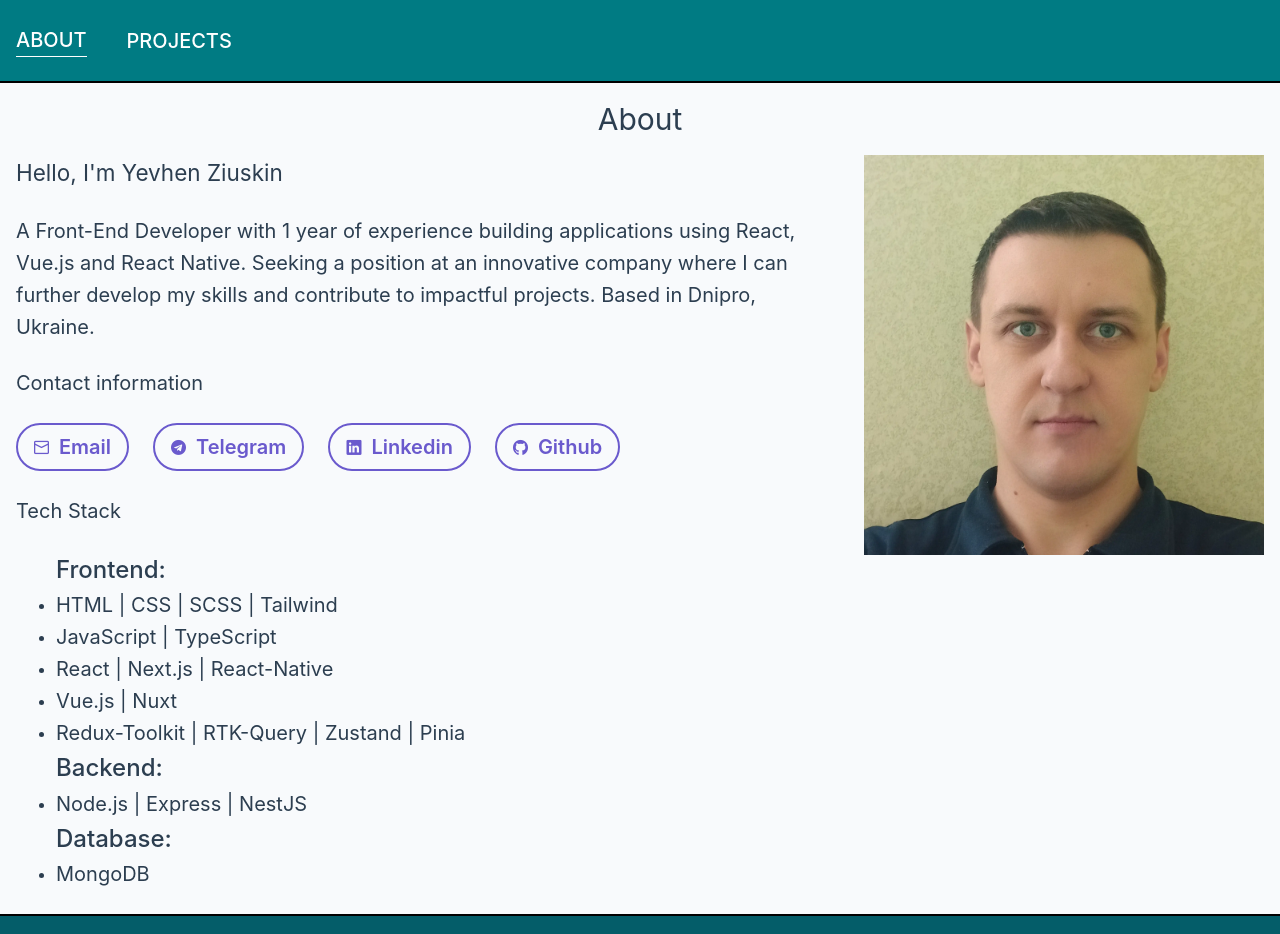
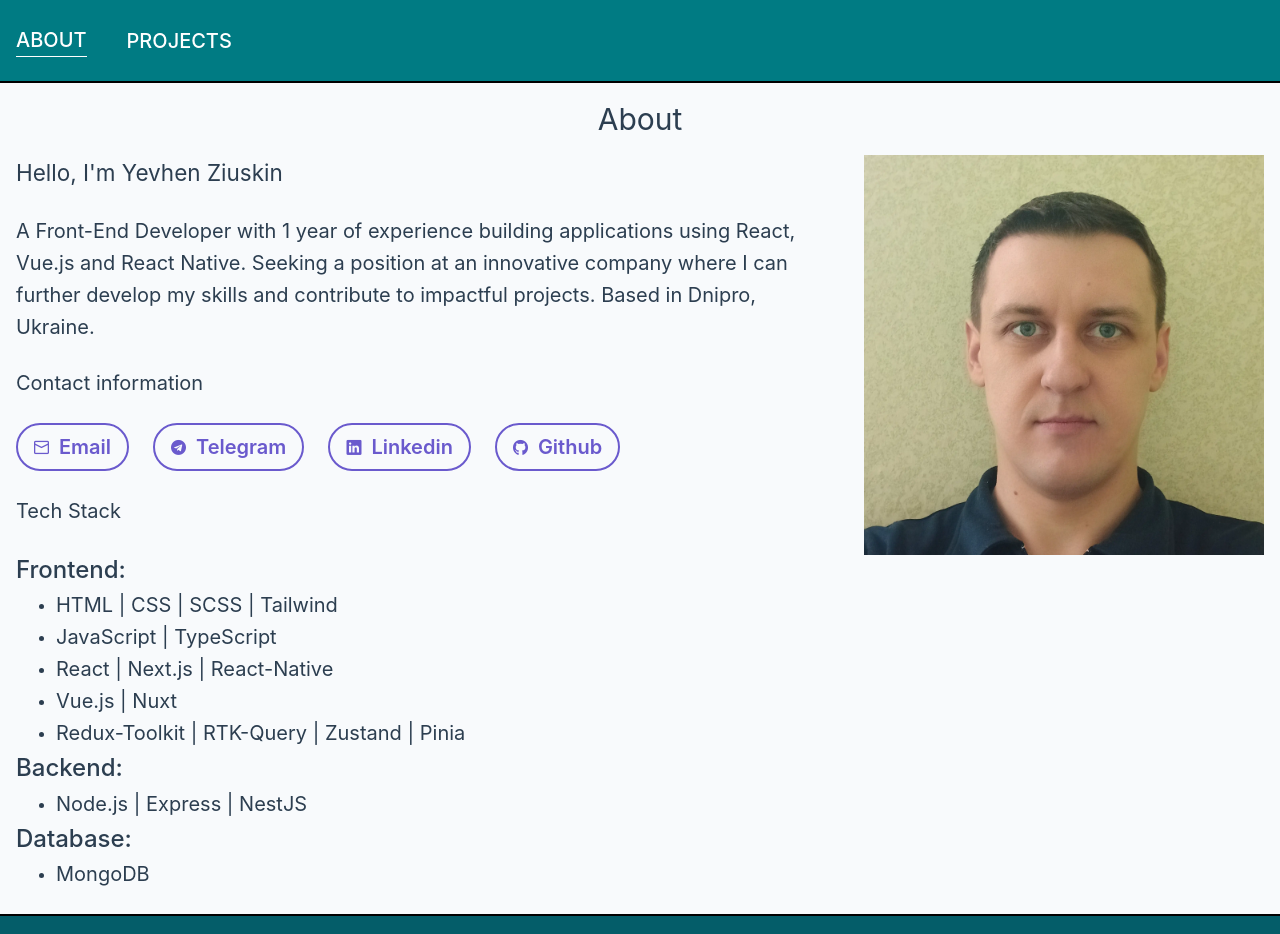
Before and after one commit to Yevhenns/portfolio, a Vue app: page / in a window 1280 px wide. Shown: the top 934 px of the page. Built offline with nearby package versions, Linux system fonts and the light colour scheme.

Commit message:
refactoring

```diff
--- a/src/views/HomeView.vue
+++ b/src/views/HomeView.vue
@@ -39,18 +39,24 @@ import AppContainer from '@/components/AppContainer.vue'
             </a>
           </div>
           <p>Tech Stack</p>
+          <div>
+            <h3 class="tech-title">Frontend:</h3>
             <ul>
-            <h3 class="tech-title">Frontend:</h3>
               <li><p>HTML | CSS | SCSS | Tailwind</p></li>
               <li><p>JavaScript | TypeScript</p></li>
               <li><p>React | Next.js | React-Native</p></li>
               <li><p>Vue.js | Nuxt</p></li>
               <li><p>Redux-Toolkit | RTK-Query | Zustand | Pinia</p></li>
+            </ul>
             <h3 class="tech-title">Backend:</h3>
+            <ul>
               <li><p>Node.js | Express | NestJS</p></li>
+            </ul>
             <h3 class="tech-title">Database:</h3>
+            <ul>
               <li><p>MongoDB</p></li>
             </ul>
+          </div>
         </div>
         <img class="image" src="/images/about/profile-img.webp" alt="profile photo" />
       </div>
```
Lines whose indentation alone changed are shown as unchanged.
